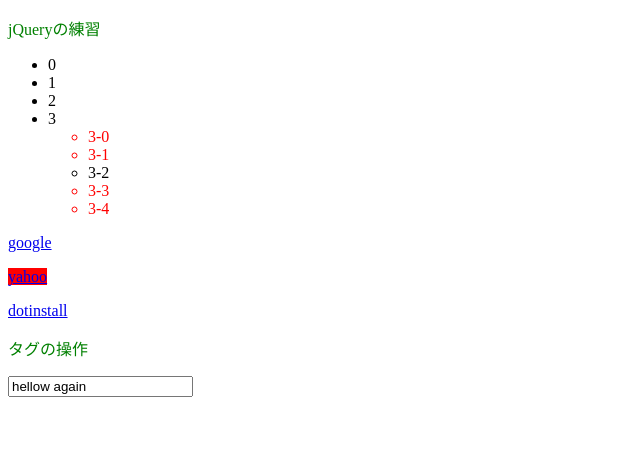
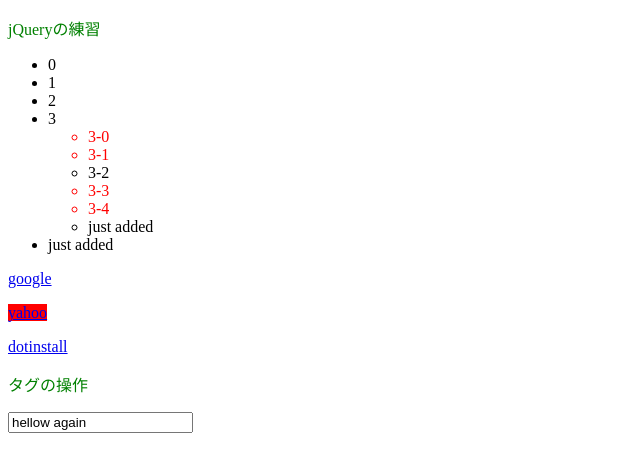
Before and after one commit to rio-threehouse/JavaScript_Practice, a plain HTML site: page jquery/index.html in a window 1280 px wide. Shown: the whole page, without its empty margins (0-640 px from the left). Drawn offline with nearby package versions, Linux system fonts and the light colour scheme.

Commit message:
element 追加

```diff
--- a/jquery/index.html
+++ b/jquery/index.html
@@ -61,6 +61,16 @@
         $('input').val('hellow again');
         // $('#tag').empty();
         // $('#tag').remove();
+
+        var li = $('<li>').text('just added');
+        // $('ul > li:eq(1)').before(li);
+          // li.insertBefore($('ul > li:eq(1)'));
+          // $('ul > li:eq(1)').after(li);
+          // li.insertAfter($('ul > li:eq(1)'));
+          // $('ul').prepend(li);
+          // li.prependTo($('ul'));
+          // $('ul').append(li);
+          li.appendTo($('ul'));
       });
 
     </script>
```
